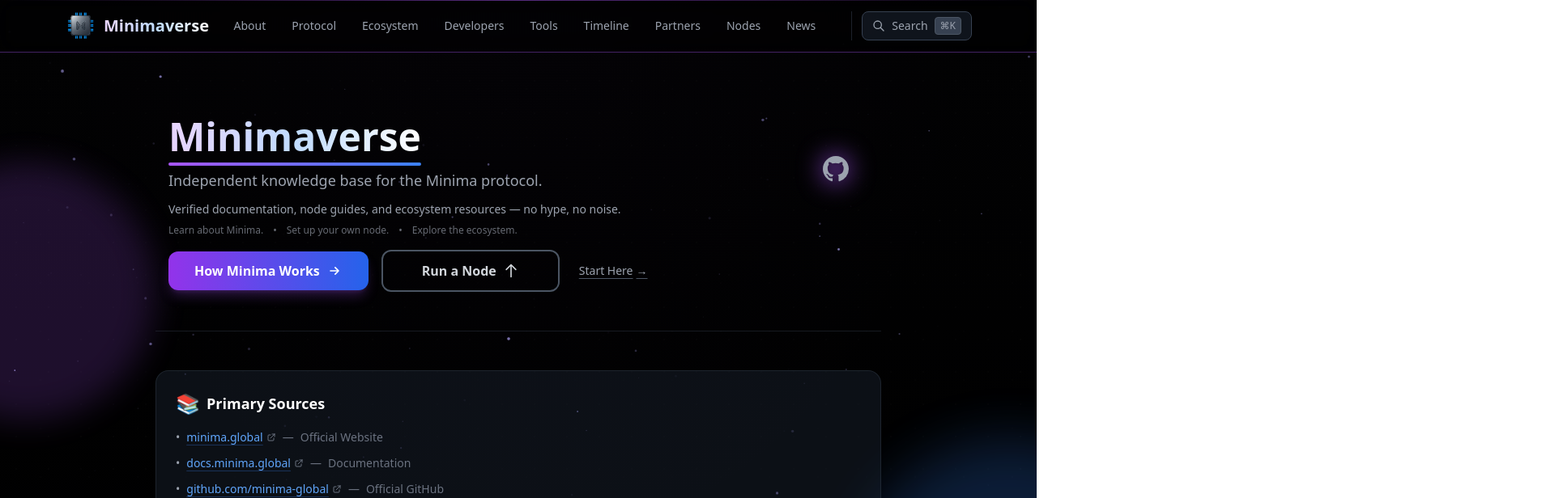
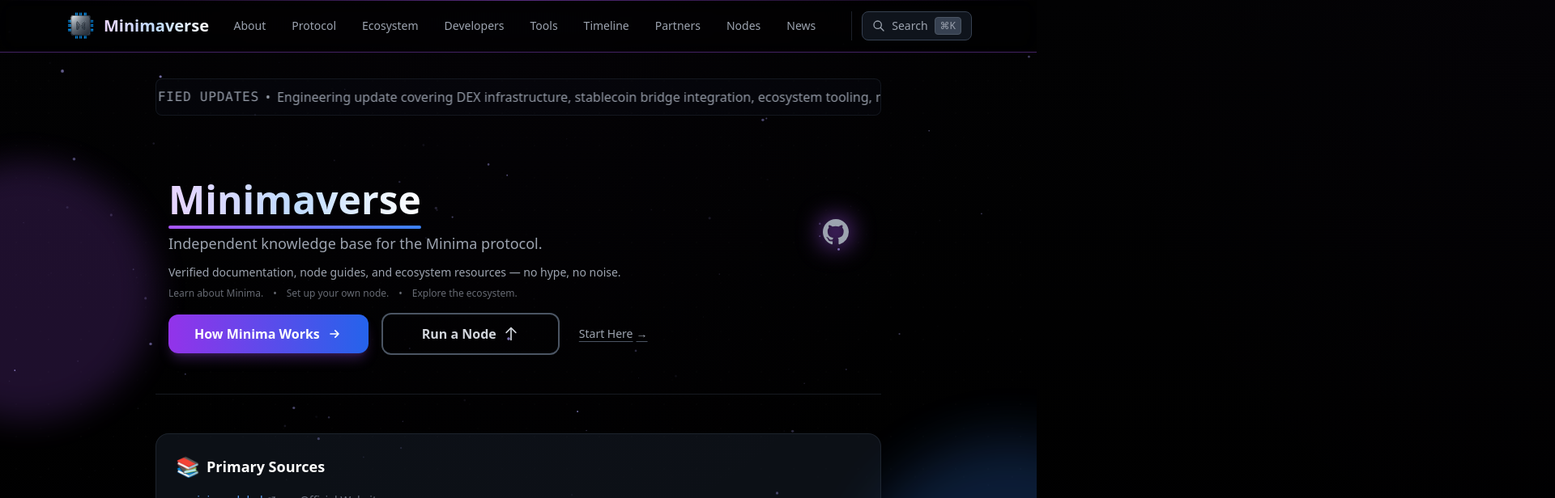
Before and after one commit to KuA1bo/minimaverse-site, a Next.js app: page / in a window 1280 px wide. Shown: the top 616 px of the page at 81% size, 1920 px wide, since content can reach past the window. Built offline with nearby package versions, Linux system fonts and the light colour scheme.

Commit message:
feat(homepage): add live verified updates ticker
- Implement JS-driven scrolling updates strip with pause-on-hover

- Ensure full clickability across duplicated ticker content

- Refine CSS animation and scrolling behavior

- Update last modified date to May 25, 2026

```diff
--- a/src/app/globals.css
+++ b/src/app/globals.css
@@ -4,279 +4,82 @@
 
 :root {
   --foreground-rgb: 255, 255, 255;
-  --background-start-rgb: 2, 2, 3;    /* Near absolute black */
-  --background-end-rgb: 0, 0, 0;      /* Pure black */
+  --background-start-rgb: 2, 2, 3;
+  --background-end-rgb: 0, 0, 0;
 }
 
 body {
   color: rgb(var(--foreground-rgb));
   background:
-    /* Balanced purple accent (0.025) - depth without distraction */
     radial-gradient(ellipse at top, rgba(88, 28, 135, 0.025), transparent 65%),
     linear-gradient(to bottom, rgb(var(--background-start-rgb)), rgb(var(--background-end-rgb)));
   background-attachment: fixed;
 }
 
-/* === Scroll behavior === */
-html {
-  scroll-padding-top: 2rem;
-}
+html { scroll-padding-top: 2rem; }
+::selection { background-color: rgba(59, 130, 246, 0.3); color: rgb(219, 234, 254); }
+a:focus-visible, button:focus-visible, input:focus-visible { outline: 2px solid rgb(59, 130, 246); outline-offset: 2px; border-radius: 4px; }
 
-/* === Custom selection color === */
-::selection {
-  background-color: rgba(59, 130, 246, 0.3);
-  color: rgb(219, 234, 254);
-}
+@keyframes fadeIn { from { opacity: 0; } to { opacity: 1; } }
+.animate-fade-in { animation: fadeIn 0.3s ease-out forwards; }
 
-/* === Enhanced focus for accessibility === */
-a:focus-visible,
-button:focus-visible,
-input:focus-visible {
-  outline: 2px solid rgb(59, 130, 246);
-  outline-offset: 2px;
-  border-radius: 4px;
-}
+@keyframes fadeInUp { from { opacity: 0; transform: translateY(12px); } to { opacity: 1; transform: translateY(0); } }
+.animate-fade-in-up { animation: fadeInUp 0.4s ease-out forwards; opacity: 0; }
 
-/* === Fade-in animation === */
-@keyframes fadeIn {
-  from { opacity: 0; }
-  to { opacity: 1; }
-}
-.animate-fade-in {
-  animation: fadeIn 0.3s ease-out forwards;
-}
-
-/* === Fade-in-up animation === */
-@keyframes fadeInUp {
-  from {
-    opacity: 0;
-    transform: translateY(12px);
-  }
-  to {
-    opacity: 1;
-    transform: translateY(0);
-  }
-}
-.animate-fade-in-up {
-  animation: fadeInUp 0.4s ease-out forwards;
-  opacity: 0;
-}
-
-/* === Staggered delay utility classes === */
 .delay-75 { animation-delay: 75ms; }
 .delay-150 { animation-delay: 150ms; }
 .delay-200 { animation-delay: 200ms; }
 .delay-300 { animation-delay: 300ms; }
 
-/* === Ping animation for status badges === */
-@keyframes ping {
-  75%, 100% {
-    transform: scale(2);
-    opacity: 0;
-  }
-}
-.animate-ping {
-  animation: ping 1.5s cubic-bezier(0, 0, 0.2, 1) infinite;
+@keyframes ping { 75%, 100% { transform: scale(2); opacity: 0; } }
+.animate-ping { animation: ping 1.5s cubic-bezier(0, 0, 0.2, 1) infinite; }
+
+@keyframes breathe-intense {
+  0%, 100% { transform: scale(1) translate(0, 0); opacity: 0.4; filter: blur(20px); }
+  25% { transform: scale(1.15) translate(10px, -10px); opacity: 0.7; filter: blur(24px); }
+  50% { transform: scale(1.25) translate(0, -15px); opacity: 0.9; filter: blur(28px); }
+  75% { transform: scale(1.1) translate(-10px, -8px); opacity: 0.6; filter: blur(22px); }
 }
 
-/* === 🌬️ SLOW & MAJESTIC BREATHING animation for orbs === */
-@keyframes breathe-intense {
-  0%, 100% {
-    transform: scale(1) translate(0, 0);
-    opacity: 0.4;
-    filter: blur(20px);
-  }
-  25% {
-    transform: scale(1.15) translate(10px, -10px);
-    opacity: 0.7;
-    filter: blur(24px);
-  }
-  50% {
-    transform: scale(1.25) translate(0, -15px);
-    opacity: 0.9;
-    filter: blur(28px);
-  }
-  75% {
-    transform: scale(1.1) translate(-10px, -8px);
-    opacity: 0.6;
-    filter: blur(22px);
-  }
+@keyframes float-slow { 0%, 100% { transform: translate(0, 0) scale(1); } 33% { transform: translate(20px, -20px) scale(1.05); } 66% { transform: translate(-15px, 15px) scale(0.98); } }
+@keyframes float-slower { 0%, 100% { transform: translate(0, 0) scale(1); } 33% { transform: translate(-20px, 20px) scale(0.98); } 66% { transform: translate(15px, -15px) scale(1.05); } }
+@keyframes pulse-slow { 0%, 100% { opacity: 0.3; transform: scale(1); } 50% { opacity: 0.6; transform: scale(1.2); } }
+@keyframes gradient-x { 0%, 100% { background-position: 0% 50%; } 50% { background-position: 100% 50%; } }
+
+.animate-float-slow { animation: float-slow 10s ease-in-out infinite; }
+.animate-float-slower { animation: float-slower 14s ease-in-out infinite; }
+.animate-pulse-slow { animation: pulse-slow 6s ease-in-out infinite; }
+.animate-gradient-x { background-size: 200% 200%; animation: gradient-x 3s ease infinite; }
+
+.orb-breathing { animation: breathe-intense 14s ease-in-out infinite; will-change: transform, opacity, filter; contain: layout style paint; }
+.orb-breathing:nth-child(2) { animation-delay: -7s; }
+
+@media (prefers-reduced-motion: reduce) {
+  .animate-ping, .animate-pulse, .animate-pulse-slow, .animate-float-slow, .animate-float-slower, .animate-gradient-x, .orb-breathing { animation: none !important; }
+  [class*="animate-float"], .blur-2xl, .backdrop-blur-xl { filter: blur(4px) !important; backdrop-filter: blur(4px) !important; }
+  .hover\:shadow-2xl:hover, .shadow-2xl { box-shadow: 0 2px 4px rgba(0,0,0,0.1) !important; }
+  body { background: linear-gradient(to bottom, rgb(var(--background-start-rgb)), rgb(var(--background-end-rgb))) !important; background-attachment: scroll !important; }
+  body::before { display: none !important; }
+  *, *::before, *::after { transition-duration: 0.1s !important; }
 }
 
-/* === Decorative background animations === */
-@keyframes float-slow {
-  0%, 100% { transform: translate(0, 0) scale(1); }
-  33% { transform: translate(20px, -20px) scale(1.05); }
-  66% { transform: translate(-15px, 15px) scale(0.98); }
+html.reduced-motion *, html.reduced-motion *::before, html.reduced-motion *::after { animation-duration: 0.01ms !important; animation-iteration-count: 1 !important; transition-duration: 0.01ms !important; scroll-behavior: auto !important; }
+html.reduced-motion [class*="animate-float"], html.reduced-motion .blur-2xl, html.reduced-motion .backdrop-blur-xl, html.reduced-motion .orb-breathing { filter: blur(4px) !important; backdrop-filter: blur(4px) !important; animation: none !important; }
+html.reduced-motion .hover\:shadow-2xl:hover, html.reduced-motion .shadow-2xl { box-shadow: 0 2px 4px rgba(0,0,0,0.1) !important; }
+html.reduced-motion body::before { display: none !important; }
+
+.content-vis-auto { content-visibility: auto; contain-intrinsic-size: 0 500px; }
+
+@supports (backdrop-filter: blur(12px)) { [class*="animate-float"] { filter: blur(20px); } .backdrop-blur-xl { backdrop-filter: blur(12px); } }
+@-moz-document url-prefix() { [class*="animate-float"] { filter: blur(8px) !important; opacity: 0.25 !important; } .animate-float-slow, .animate-float-slower { animation-duration: 18s !important; } }
+@supports not (background-clip: text) { .bg-clip-text.text-transparent { background: none !important; color: white !important; text-shadow: 0 0 15px rgba(168, 85, 247, 0.6); } }
+@media (prefers-reduced-transparency: reduce) { .group-hover\:w-full { transition: width 0.2s ease !important; } }
+
+[class*="animate-"] { contain: layout style paint; will-change: transform, opacity; transform: translateZ(0); }
+
+body::before {
+  content: ""; position: fixed; inset: 0;
+  background-image: radial-gradient(rgba(255,255,255,0.03) 1px, transparent 1px), radial-gradient(rgba(255,255,255,0.02) 1px, transparent 1px);
+  background-size: 40px 40px, 60px 60px; background-position: 0 0, 20px 20px; pointer-events: none; z-index: 1; opacity: 0.6;
 }
-
-@keyframes float-slower {
-  0%, 100% { transform: translate(0, 0) scale(1); }
-  33% { transform: translate(-20px, 20px) scale(0.98); }
-  66% { transform: translate(15px, -15px) scale(1.05); }
-}
-
-@keyframes pulse-slow {
-  0%, 100% { opacity: 0.3; transform: scale(1); }
-  50% { opacity: 0.6; transform: scale(1.2); }
-}
-
-@keyframes gradient-x {
-  0%, 100% { background-position: 0% 50%; }
-  50% { background-position: 100% 50%; }
-}
-
-.animate-float-slow {
-  animation: float-slow 10s ease-in-out infinite;
-}
-
-.animate-float-slower {
-  animation: float-slower 14s ease-in-out infinite;
-}
-
-.animate-pulse-slow {
-  animation: pulse-slow 6s ease-in-out infinite;
-}
-
-.animate-gradient-x {
-  background-size: 200% 200%;
-  animation: gradient-x 3s ease infinite;
-}
-
-/* === Apply SLOW breathing to orbs (14s duration) === */
-.orb-breathing {
-  animation: breathe-intense 14s ease-in-out infinite;
-  will-change: transform, opacity, filter;
-  contain: layout style paint;
-}
-
-.orb-breathing:nth-child(2) {
-  animation-delay: -7s; /* Offset half the duration for natural feel */
-}
-
-/* === 🚀 PERFORMANCE: Only respect OS-level reduced motion preference === */
-@media (prefers-reduced-motion: reduce) {
-  .animate-ping,
-  .animate-pulse,
-  .animate-pulse-slow,
-  .animate-float-slow,
-  .animate-float-slower,
-  .animate-gradient-x,
-  .orb-breathing {
-    animation: none !important;
-  }
-
-  [class*="animate-float"],
-  .blur-2xl,
-  .backdrop-blur-xl {
-    filter: blur(4px) !important;
-    backdrop-filter: blur(4px) !important;
-  }
-
-  .hover\:shadow-2xl:hover,
-  .shadow-2xl {
-    box-shadow: 0 2px 4px rgba(0,0,0,0.1) !important;
-  }
-
-  body {
-    background: linear-gradient(to bottom, rgb(var(--background-start-rgb)), rgb(var(--background-end-rgb))) !important;
-    background-attachment: scroll !important;
-  }
-
-  body::before {
-    display: none !important;
-  }
-
-  *, *::before, *::after {
-    transition-duration: 0.1s !important;
-  }
-}
-
-/* === 🎛️ Manual reduced-motion mode (for footer toggle) === */
-html.reduced-motion *,
-html.reduced-motion *::before,
-html.reduced-motion *::after {
-  animation-duration: 0.01ms !important;
-  animation-iteration-count: 1 !important;
-  transition-duration: 0.01ms !important;
-  scroll-behavior: auto !important;
-}
-
-html.reduced-motion [class*="animate-float"],
-html.reduced-motion .blur-2xl,
-html.reduced-motion .backdrop-blur-xl,
-html.reduced-motion .orb-breathing {
-  filter: blur(4px) !important;
-  backdrop-filter: blur(4px) !important;
-  animation: none !important;
-}
-
-html.reduced-motion .hover\:shadow-2xl:hover,
-html.reduced-motion .shadow-2xl {
-  box-shadow: 0 2px 4px rgba(0,0,0,0.1) !important;
-}
-
-html.reduced-motion body::before {
-  display: none !important;
-}
-
-/* === 🧩 Utility: content-visibility for below-fold sections === */
-.content-vis-auto {
-  content-visibility: auto;
-  contain-intrinsic-size: 0 500px;
-}
-
-/* === Progressive Enhancement for Firefox/Brave === */
-@supports (backdrop-filter: blur(12px)) {
-  [class*="animate-float"] { filter: blur(20px); }
-  .backdrop-blur-xl { backdrop-filter: blur(12px); }
-}
-
-@-moz-document url-prefix() {
-  [class*="animate-float"] {
-    filter: blur(8px) !important;
-    opacity: 0.25 !important;
-  }
-  .animate-float-slow,
-  .animate-float-slower {
-    animation-duration: 18s !important;
-  }
-}
-
-@supports not (background-clip: text) {
-  .bg-clip-text.text-transparent {
-    background: none !important;
-    color: white !important;
-    text-shadow: 0 0 15px rgba(168, 85, 247, 0.6);
-  }
-}
-
-@media (prefers-reduced-transparency: reduce) {
-  .group-hover\:w-full { transition: width 0.2s ease !important; }
-}
-
-[class*="animate-"] {
-  contain: layout style paint;
-  will-change: transform, opacity;
-  transform: translateZ(0);
-}
-
-/* === Subtle noise texture === */
-body::before {
-  content: "";
-  position: fixed;
-  inset: 0;
-  background-image:
-    radial-gradient(rgba(255,255,255,0.03) 1px, transparent 1px),
-    radial-gradient(rgba(255,255,255,0.02) 1px, transparent 1px);
-  background-size: 40px 40px, 60px 60px;
-  background-position: 0 0, 20px 20px;
-  pointer-events: none;
-  z-index: 1;
-  opacity: 0.6;
-}
-
-body > * {
-  position: relative;
-  z-index: 2;
-}
+body > * { position: relative; z-index: 2; }
--- a/src/app/page.tsx
+++ b/src/app/page.tsx
@@ -1,8 +1,13 @@
+'use client';
+
 // src/app/page.tsx
 // Home page - Minimaverse independent information hub
+// Updated: Documentation-style live ticker, pause-on-hover, clickable, precise text layout [25.05.2026]
 
+import { useRef, useState, useLayoutEffect } from 'react';
 import Link from 'next/link';
 
+// ExternalLink component for all external links with optional arrow icon
 const ExternalLink = ({
   href,
   children,
@@ -32,6 +37,7 @@ const ExternalLink = ({
   </a>
 );
 
+// StatusBadge component for feature status indicators
 const StatusBadge = ({ status }: { status: 'confirmed' | 'in-development' | 'community' }) => {
   const config = {
     'confirmed': { bg: 'bg-green-900/40', text: 'text-green-300', border: 'border-green-700/50', dot: 'bg-green-500', glow: 'shadow-green-500/50' },
@@ -94,11 +100,100 @@ const JsonLd = () => (
   />
 );
 
+// Documentation-style live ticker: JS-driven, pause-on-hover, fully clickable
+const LatestUpdatesStrip = () => {
+  const trackRef = useRef<HTMLDivElement>(null);
+  const pausedRef = useRef(false);
+  const [isHovered, setIsHovered] = useState(false);
+
+  useLayoutEffect(() => {
+    const track = trackRef.current;
+    if (!track) return;
+    if (window.matchMedia('(prefers-reduced-motion: reduce)').matches) return;
+
+    track.offsetHeight;
+
+    let offset = 0;
+    const speed = 24;
+    let lastTime = performance.now();
+    let animationId: number;
+
+    const animate = (currentTime: number) => {
+      if (pausedRef.current) {
+        animationId = requestAnimationFrame(animate);
+        return;
+      }
+
+      const delta = (currentTime - lastTime) / 1000;
+      lastTime = currentTime;
+      offset -= speed * delta;
+
+      const singleCopyWidth = track.scrollWidth / 2;
+      if (offset <= -singleCopyWidth) {
+        offset = 0;
+      }
+
+      track.style.transform = `translate3d(${offset}px, 0, 0)`;
+      animationId = requestAnimationFrame(animate);
+    };
+
+    animationId = requestAnimationFrame(animate);
+    return () => cancelAnimationFrame(animationId);
+  }, []);
+
+  // Added mr-2 to the last span so the next copy's leading dot has a proper space
+  const content = (
+    <a
+      href="https://t.me/MinimaGlobal/593"
+      target="_blank"
+      rel="noopener noreferrer"
+      className="flex items-center whitespace-nowrap text-gray-400 hover:text-purple-400 transition-colors duration-200"
+    >
+      <span>•</span>
+      <span className="ml-2 font-mono uppercase tracking-wider">Latest Verified Updates</span>
+      <span className="mx-2">•</span>
+      <span className="mr-2">Engineering update covering DEX infrastructure, stablecoin bridge integration, ecosystem tooling, node architecture progress, and ongoing protocol development</span>
+    </a>
+  );
+
+  return (
+    <div
+      className="w-full bg-gray-900/20 border border-gray-700/30 rounded-lg mb-8"
+      onMouseEnter={() => { pausedRef.current = true; setIsHovered(true); }}
+      onMouseLeave={() => { pausedRef.current = false; setIsHovered(false); }}
+    >
+      <div
+        className="relative py-2.5 px-4 cursor-pointer"
+        style={{ clipPath: 'inset(0)', transform: 'translateZ(0)', opacity: isHovered ? 1 : 0.95 }}
+      >
+        <div
+          ref={trackRef}
+          className="flex items-center w-max"
+          style={{
+            transform: 'translate3d(0,0,0)',
+            willChange: 'transform',
+            backfaceVisibility: 'hidden'
+          }}
+          aria-label="Latest verified updates ticker"
+        >
+          {/* First copy */}
+          <div className="flex items-center shrink-0">{content}</div>
+          {/* Second copy - fully interactive for right-side clicks */}
+          <div className="flex items-center shrink-0" aria-hidden="true">{content}</div>
+        </div>
+      </div>
+    </div>
+  );
+};
+
 export default function HomePage() {
   return (
     <div className="relative max-w-4xl mx-auto px-4 sm:px-0">
       <JsonLd />
 
+      <LatestUpdatesStrip />
+
+      {/* Hero Section */}
       <section id="hero" className="scroll-mt-20 mb-12 py-12 border-b border-gray-700/40 opacity-0 animate-fade-in-up delay-75 relative">
         <div className="absolute inset-0 bg-gradient-to-r from-purple-500/10 via-blue-500/10 to-cyan-500/10 rounded-2xl opacity-0 hover:opacity-100 transition-opacity duration-500" />
         <div className="relative flex flex-col sm:flex-row sm:justify-between sm:items-start gap-6">
@@ -137,6 +232,7 @@ export default function HomePage() {
         </div>
       </section>
 
+      {/* Primary Sources Box */}
       <div className="relative bg-gray-800/40 border border-gray-700/40 rounded-2xl p-4 sm:p-6 mb-8 transition-all duration-300 hover:border-purple-500/50 hover:shadow-2xl hover:shadow-purple-500/15 opacity-0 animate-fade-in-up delay-150 group overflow-hidden">
         <div className="absolute inset-0 bg-gradient-to-r from-purple-500/0 via-blue-500/0 to-cyan-500/0 group-hover:from-purple-500/5 group-hover:via-blue-500/5 group-hover:to-cyan-500/5 transition-all duration-500 rounded-2xl" />
         <div className="relative">
@@ -149,6 +245,7 @@ export default function HomePage() {
         </div>
       </div>
 
+      {/* Content */}
       <article className="prose prose-invert max-w-none">
         <section id="about-site" className="scroll-mt-20 mb-10 opacity-0 animate-fade-in-up delay-200">
           <h2 className="text-2xl sm:text-3xl font-bold mb-4 sm:mb-6 flex items-center gap-3"><span className="text-2xl sm:text-3xl">📋</span><span className="bg-gradient-to-r from-purple-200 via-blue-200 to-white bg-clip-text text-transparent">About This Site</span></h2>
@@ -213,7 +310,7 @@ export default function HomePage() {
         </div>
 
         <section className="border-t border-gray-700/40 pt-6 opacity-0 animate-fade-in-up delay-300">
-          <p className="text-gray-500 text-sm flex items-center gap-2"><span className="w-2 h-2 bg-green-500 rounded-full animate-pulse" />Last updated: May 20, 2026</p>
+          <p className="text-gray-500 text-sm flex items-center gap-2"><span className="w-2 h-2 bg-green-500 rounded-full animate-pulse" />Last updated: 25 мая 26</p>
         </section>
       </article>
     </div>
```
